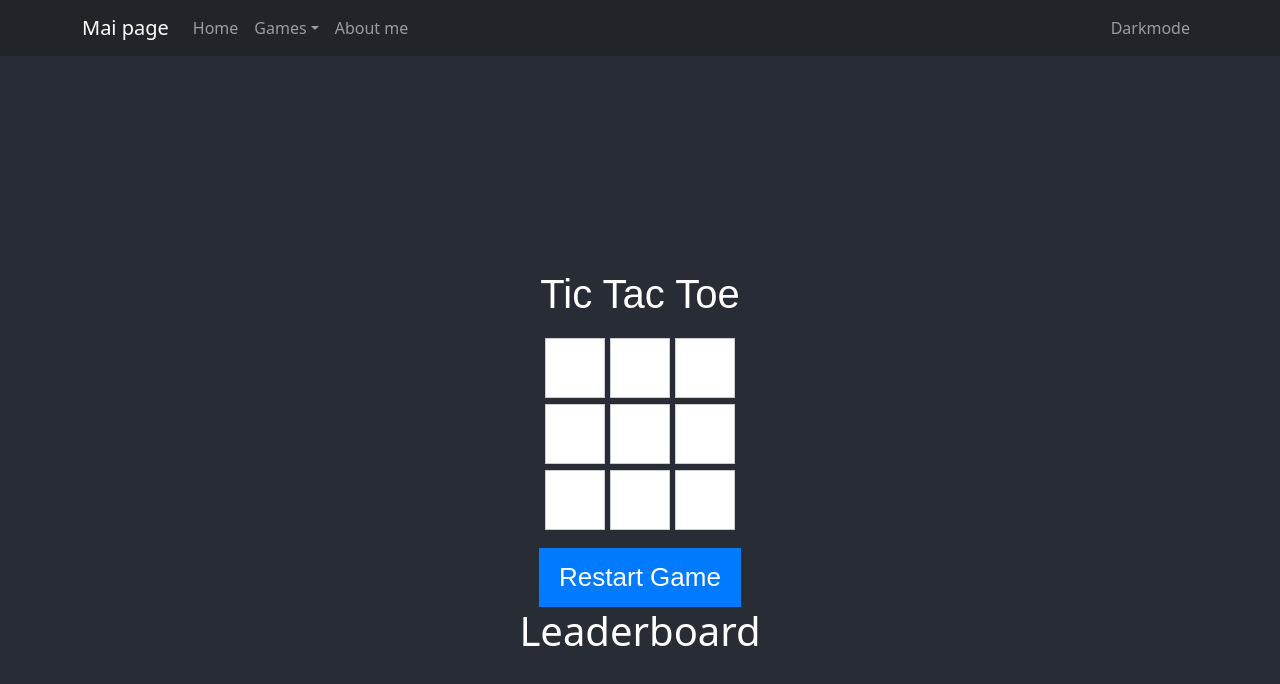
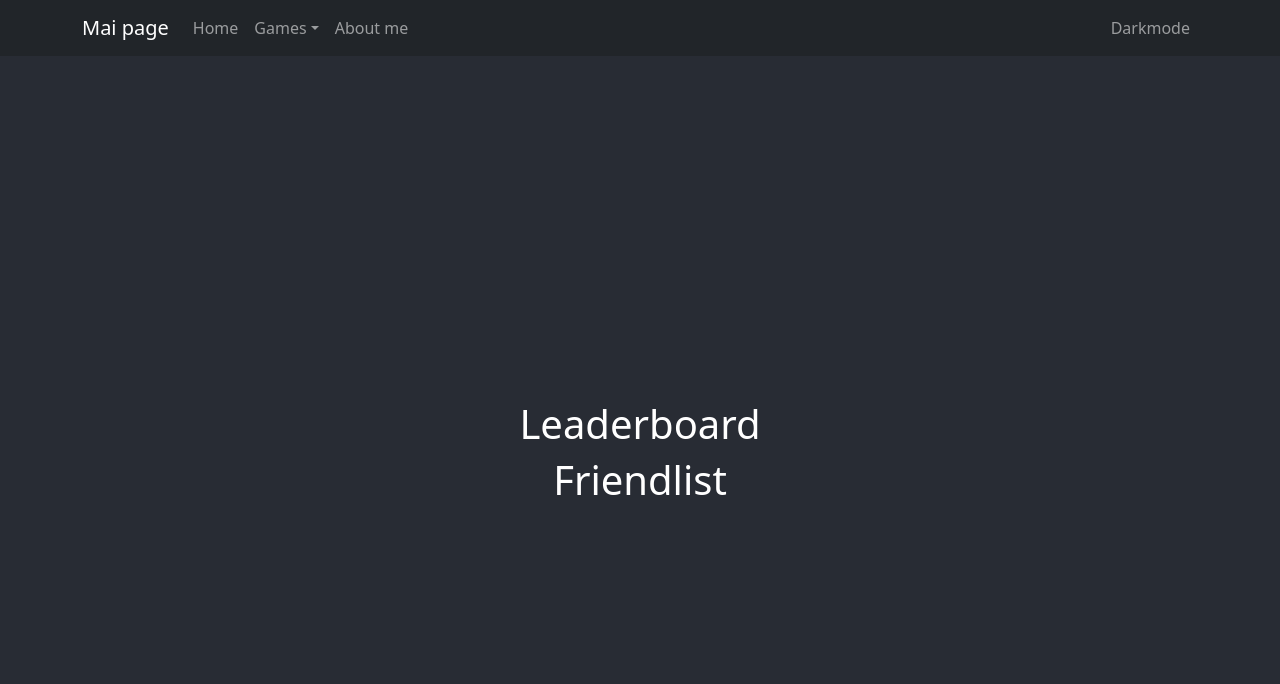
Before and after one commit to MaiBlom/mai-frontend, a React (Create React App) app: page /TicTacToe in a window 1280 px wide. Shown: the top 684 px of the page. Built offline with nearby package versions, Linux system fonts and the light colour scheme.

Commit message:
include absolute paths

```diff
--- a/src/App.tsx
+++ b/src/App.tsx
@@ -24,13 +24,13 @@ function App() {
             <React.StrictMode>
                 <header className={`app-header-${darkLightMode ? 'dark' : 'light'}`}>
                         <Routes>
-                            <Route index path="Home" element={<HomePage />} />
-                            <Route path="AboutMe" element={<AboutMePage />} />
+                            <Route index path={window.location.pathname} element={<HomePage />} />
+                            <Route path={`${window.location.pathname}aboutme`} element={<AboutMePage />} />
 
                             {/* Games */}
-                            <Route path="TicTacToe" element={<TicTacToePage />} />
-                            <Route path="Snake" element={<SnakePage />} />
-                            <Route path="Tetris" element={<TetrisPage />} />
+                            <Route path={`${window.location.pathname}tictactoe`} element={<TicTacToePage />} />
+                            <Route path={`${window.location.pathname}snake`} element={<SnakePage />} />
+                            <Route path={`${window.location.pathname}tetris`} element={<TetrisPage />} />
                         </Routes>
                 </header>
             </React.StrictMode>
--- a/src/components/Header.tsx
+++ b/src/components/Header.tsx
@@ -14,13 +14,13 @@ function Header(props: { darkLightMode: boolean, toggleDarkLightMode: () => void
                 <Navbar.Toggle aria-controls="basic-navbar-nav" />
                 <Navbar.Collapse id="basic-navbar-nav">
                     <Nav>
-                        <Nav.Link as={Link} to="Home">Home</Nav.Link>
+                        <Nav.Link as={Link} to="">Home</Nav.Link>
                         <NavDropdown title="Games" id="basic-nav-dropdown">
-                            <NavDropdown.Item as={Link} to="TicTacToe">Tic Tac Toe</NavDropdown.Item>
-                            <NavDropdown.Item as={Link} to="Snake">Snake</NavDropdown.Item>
-                            <NavDropdown.Item as={Link} to="Tetris">Tetris</NavDropdown.Item>
+                            <NavDropdown.Item as={Link} to={`${window.location.pathname}tictactoe`}>Tic Tac Toe</NavDropdown.Item>
+                            <NavDropdown.Item as={Link} to={`${window.location.pathname}snake`}>Snake</NavDropdown.Item>
+                            <NavDropdown.Item as={Link} to={`${window.location.pathname}tetris`}>Tetris</NavDropdown.Item>
                         </NavDropdown>
-                        <Nav.Link as={Link} to="AboutMe">About me</Nav.Link>
+                        <Nav.Link as={Link} to={`${window.location.pathname}aboutme`}>About me</Nav.Link>
                     </Nav>
                 </Navbar.Collapse>
 
```
